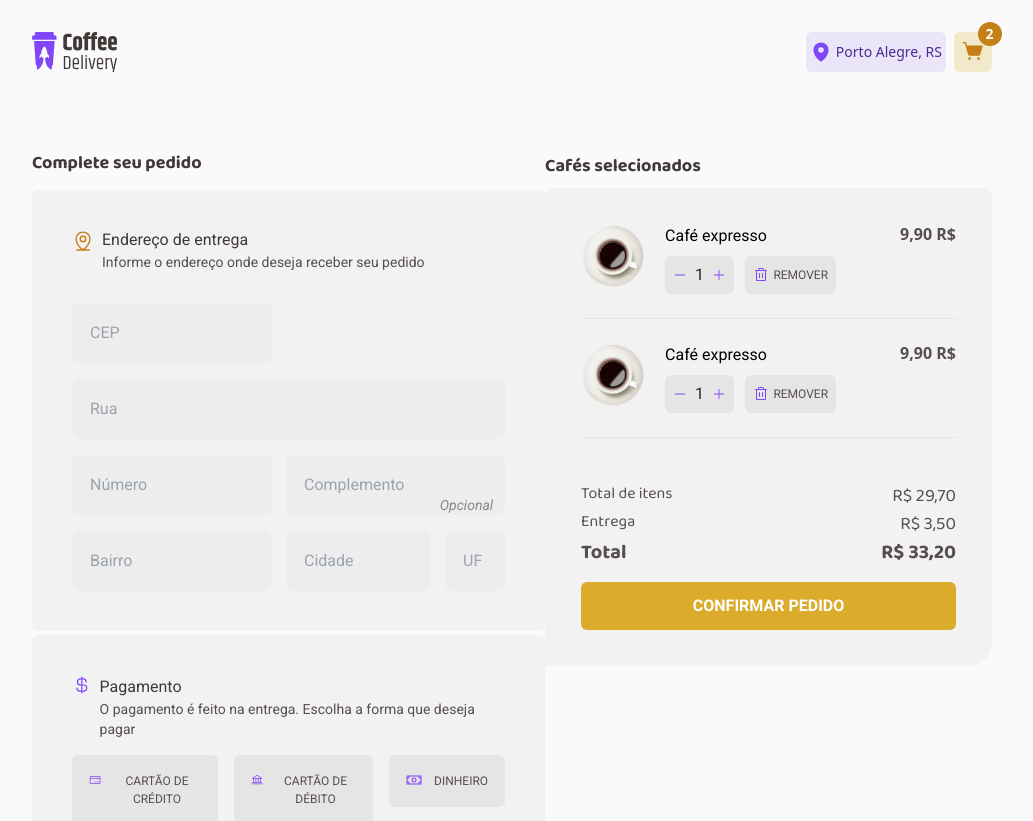
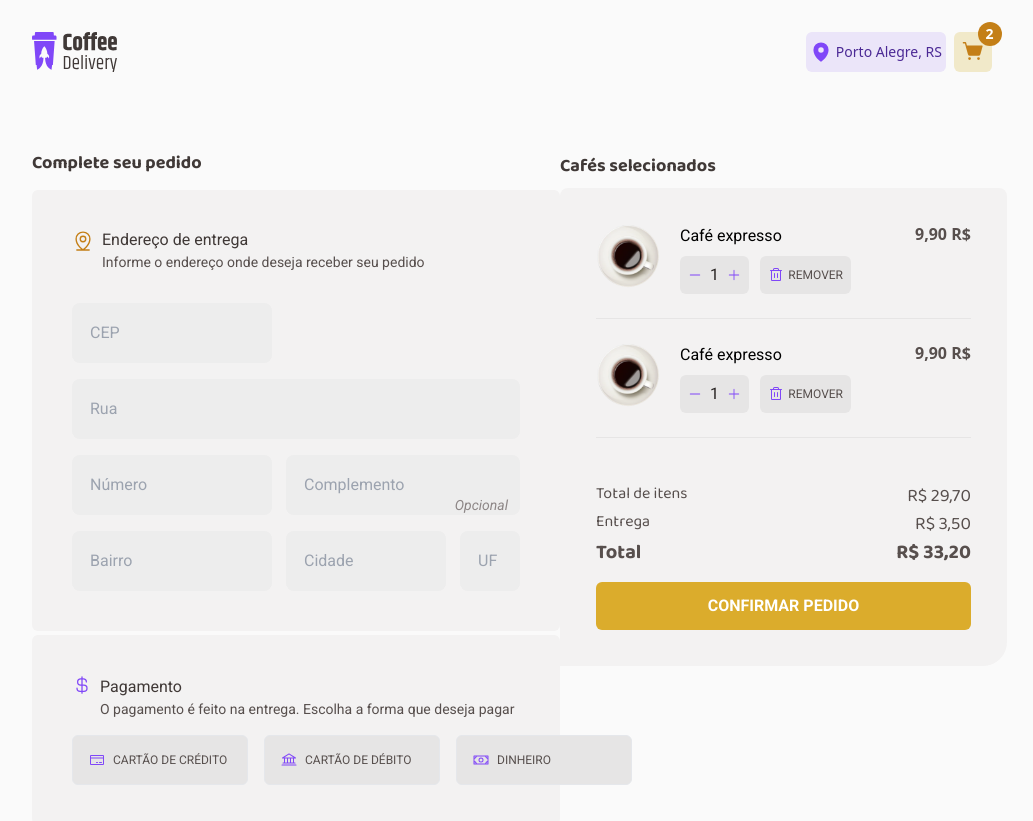
Before and after one commit to GerdanyJr/coffee-delivery, a Next.js app: page /home/checkout in a window 1280 px wide. Shown: the top 821 px of the page, without its empty margins (128-1161 px from the left). Built offline with nearby package versions, Linux system fonts and the light colour scheme.

Commit message:
refactor: :recycle: refactor creditCardButton styles to tailwind

```diff
--- a/src/components/UI/creditCardButton/creditCardButton.module.css
+++ /dev/null
@@ -1,23 +0,0 @@
-.creditCard {
-  background-color: var(--base-button);
-  border: 1px solid transparent;
-  border-radius: 6px;
-  color: var(--base-text);
-}
-.creditCard span {
-  text-transform: uppercase;
-  font-size: 12px;
-  line-heigth: 160%;
-  padding: 16px;
-  display: flex;
-  align-itens: center;
-  gap: 12px;
-}
-.creditCard:hover {
-  background-color: var(--base-hover);
-}
-.checked {
-  box-sizing: border-box;
-  border: 1px solid var(--purple);
-  background-color: var(--purple-light);
-}
--- a/src/components/UI/creditCardButton/index.tsx
+++ b/src/components/UI/creditCardButton/index.tsx
@@ -1,4 +1,3 @@
-import styles from "./creditCardButton.module.css";
 import React from "react";
 export function CreditCardButton({
   icon,
@@ -11,14 +10,17 @@ export function CreditCardButton({
   checked: boolean;
   onClick: () => void;
 }) {
+  const checkedClasses = "border-purple bg-purple-light";
   return (
     <button
-      className={`${styles.creditCard} ${checked ? styles.checked : ""}`}
+      className={`bg-base-button border-[1px] rounded-md text-base-text w-44 hover:bg-base-hover p-4 ${
+        checked && checkedClasses
+      }`}
       onClick={onClick}
     >
-      <span>
+      <span className="flex items-center gap-2">
         {icon}
-        {title}
+        <span className="text-xs uppercase ">{title}</span>
       </span>
     </button>
   );
```
